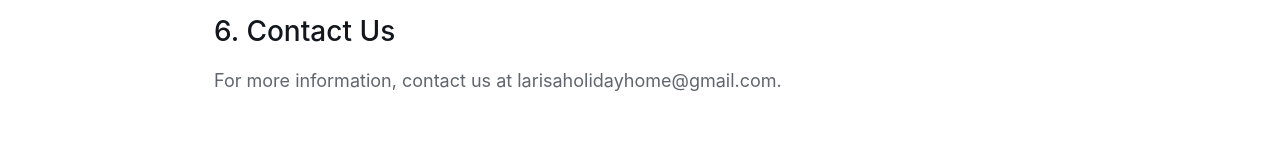
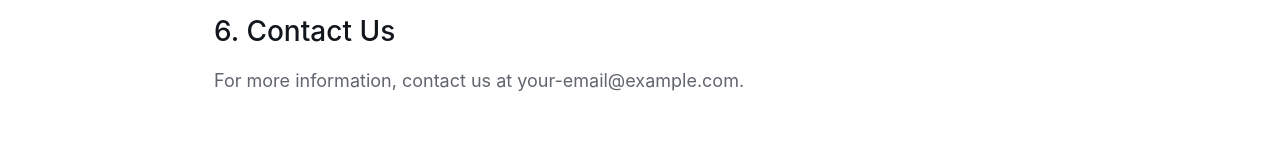
Before and after one commit to Parrurox/larissa-homes, a React (Vite) app: page /cookie-policy in a window 1280 px wide. Shown: the part 1377-1537 px from the top of the page. Built offline with nearby package versions, Linux system fonts and the light colour scheme; a web font is replaced by a local one.

Commit message:
secret value bug fix

```diff
--- a/src/app/pages/CookiePolicy.tsx
+++ b/src/app/pages/CookiePolicy.tsx
@@ -24,7 +24,7 @@ export default function CookiePolicy() {
       <p>You can disable cookies through your browser settings, but some website features may not function correctly.</p>
 
       <h2>6. Contact Us</h2>
-      <p>For more information, contact us at <a href="mailto:larisaholidayhome@gmail.com">larisaholidayhome@gmail.com</a>.</p>
+      <p>For more information, contact us at <a href={`mailto:${import.meta.env.VITE_RESEND_TO_EMAIL}`}>{import.meta.env.VITE_RESEND_TO_EMAIL}</a>.</p>
     </LegalPageLayout>
   );
 }
--- a/src/app/pages/PrivacyPolicy.tsx
+++ b/src/app/pages/PrivacyPolicy.tsx
@@ -30,7 +30,7 @@ export default function PrivacyPolicy() {
       <p>We may update this Privacy Policy from time to time. Updates will be posted on this page.</p>
 
       <h2>9. Contact Us</h2>
-      <p>If you have questions about this policy, email us at <a href="mailto:larisaholidayhome@gmail.com">larisaholidayhome@gmail.com</a>.</p>
+      <p>If you have questions about this policy, email us at <a href={`mailto:${import.meta.env.VITE_RESEND_TO_EMAIL}`}>{import.meta.env.VITE_RESEND_TO_EMAIL}</a>.</p>
     </LegalPageLayout>
   );
 }
--- a/src/app/pages/TermsOfService.tsx
+++ b/src/app/pages/TermsOfService.tsx
@@ -47,7 +47,7 @@ export default function TermsOfService() {
       <p>We reserve the right to update these Terms at any time. Continued use of the Site indicates acceptance of the revised Terms.</p>
 
       <h2>12. Contact</h2>
-      <p>For questions, contact us at <a href="mailto:larisaholidayhome@gmail.com">larisaholidayhome@gmail.com</a>.</p>
+      <p>For questions, contact us at <a href={`mailto:${import.meta.env.VITE_RESEND_TO_EMAIL}`}>{import.meta.env.VITE_RESEND_TO_EMAIL}</a>.</p>
       <p>Website: <a href="https://www.larisaholidayhomes.com" target="_blank" rel="noopener noreferrer">www.larisaholidayhomes.com</a></p>
     </LegalPageLayout>
   );
```
